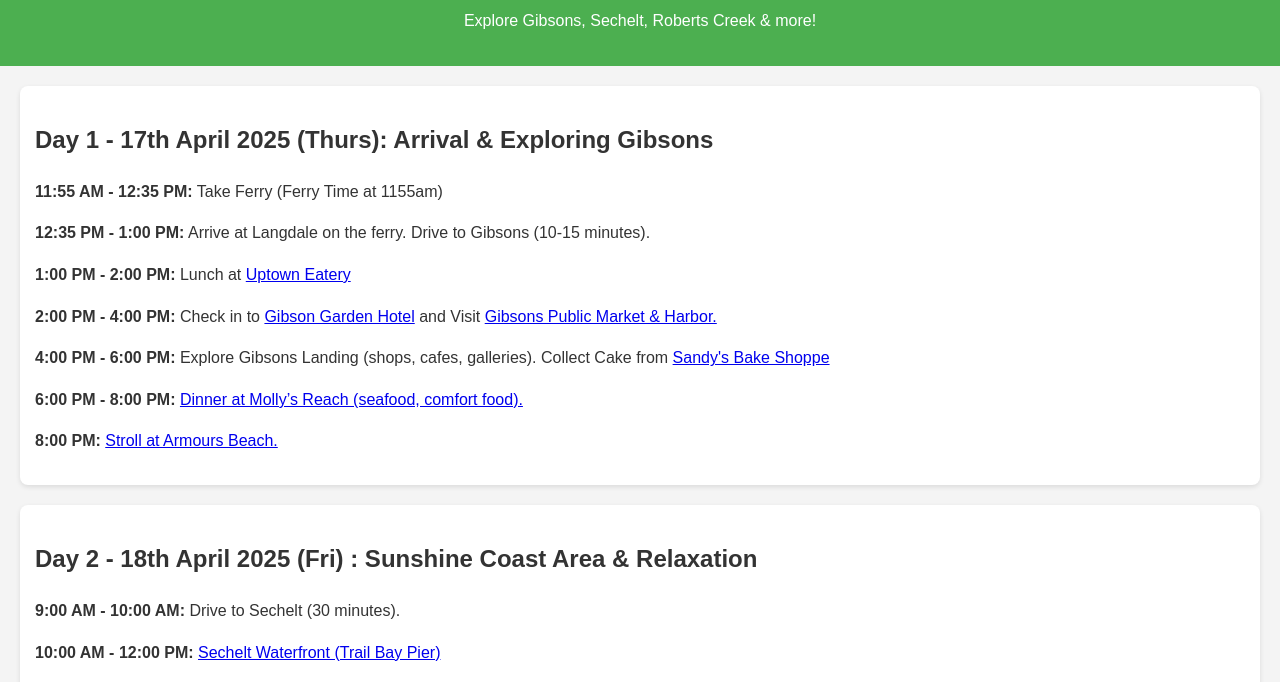
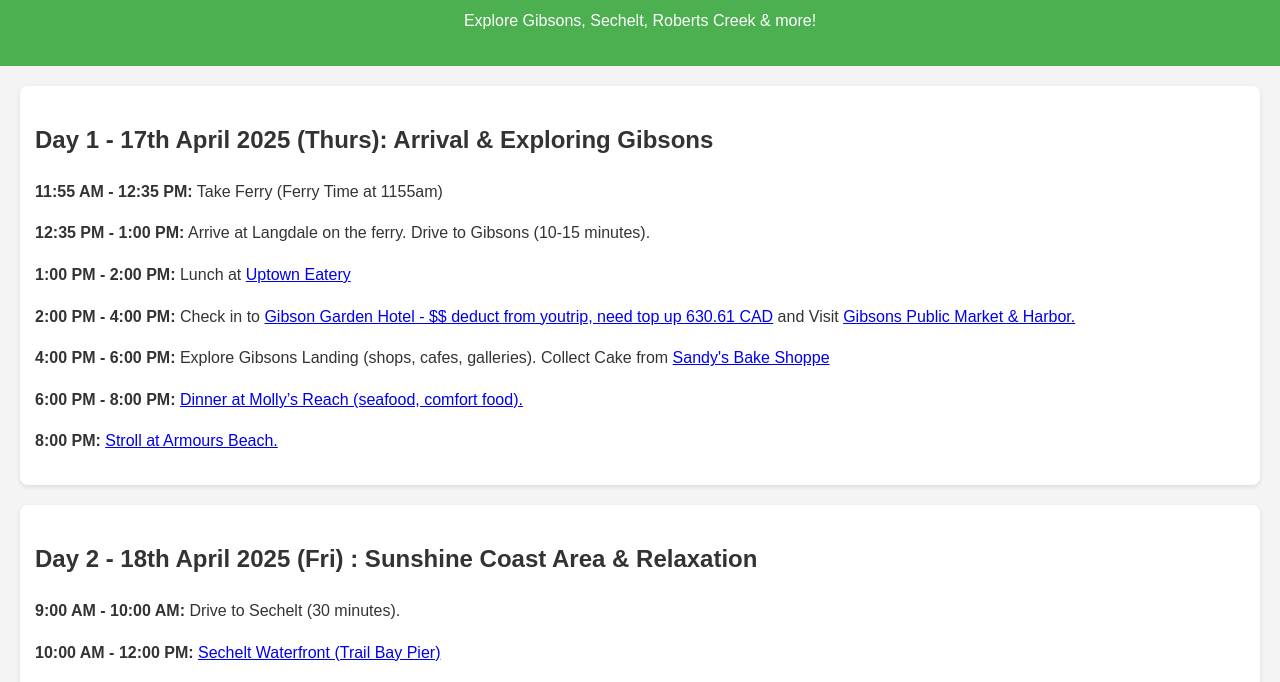
Before and after one commit to jaredtcy/gibson, a plain HTML site: page index.html in a window 1280 px wide. Shown: the part 102-784 px from the top of the page. Drawn offline with Linux system fonts and the light colour scheme.

Commit message:
Update index.html

```diff
--- a/index.html
+++ b/index.html
@@ -63,7 +63,7 @@
         <p><span class="itinerary-time">12:35 PM - 1:00 PM:</span> Arrive at Langdale on the ferry. Drive to Gibsons (10-15 minutes).</p>
         <p><span class="itinerary-time">1:00 PM - 2:00 PM:</span> Lunch at <a href="https://g.co/kgs/3d88fuj">Uptown Eatery</a>
 </p>
-        <p><span class="itinerary-time">2:00 PM - 4:00 PM:</span> Check in to <a href="https://www.gibsonsgardenhotel.com/contact-us">Gibson Garden Hotel</a> and Visit <a href="https://g.co/kgs/yX4n3Wb">Gibsons Public Market & Harbor.</a> </p>
+        <p><span class="itinerary-time">2:00 PM - 4:00 PM:</span> Check in to <a href="https://www.gibsonsgardenhotel.com/contact-us">Gibson Garden Hotel - $$ deduct from youtrip, need top up 630.61 CAD</a> and Visit <a href="https://g.co/kgs/yX4n3Wb">Gibsons Public Market & Harbor.</a> </p>
         <p><span class="itinerary-time">4:00 PM - 6:00 PM:</span> Explore Gibsons Landing (shops, cafes, galleries).  Collect Cake from <a href="https://g.co/kgs/r6eQVsk">Sandy's Bake Shoppe </a> </p>
         <p><span class="itinerary-time">6:00 PM - 8:00 PM:</span> <a href="https://g.co/kgs/MKeL2ex">Dinner at Molly’s Reach (seafood, comfort food).</a>  </p>
         <p><span class="itinerary-time">8:00 PM:</span> <a href="https://g.co/kgs/ak3FAVt">Stroll at Armours Beach.</a></p>
```
